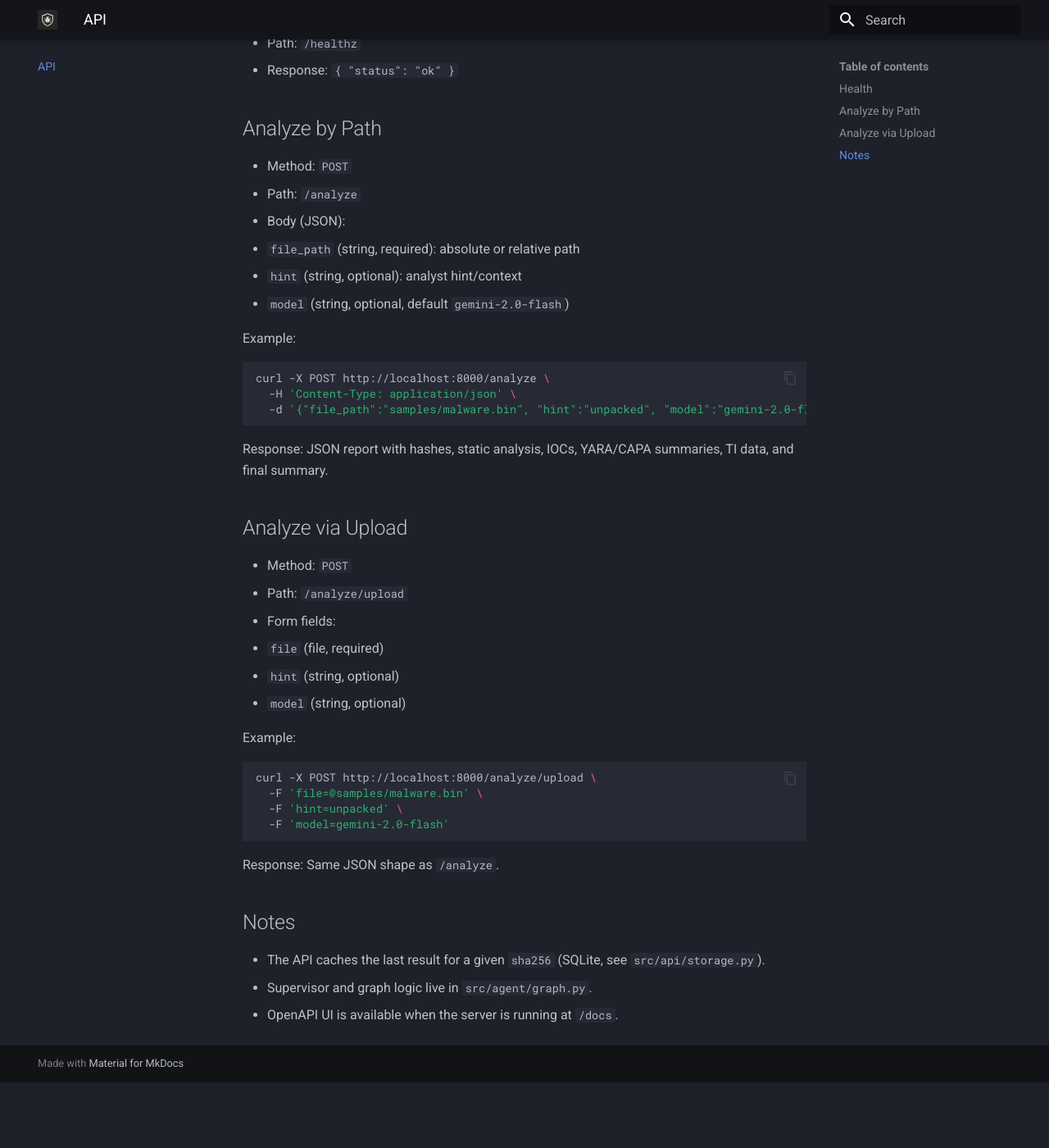
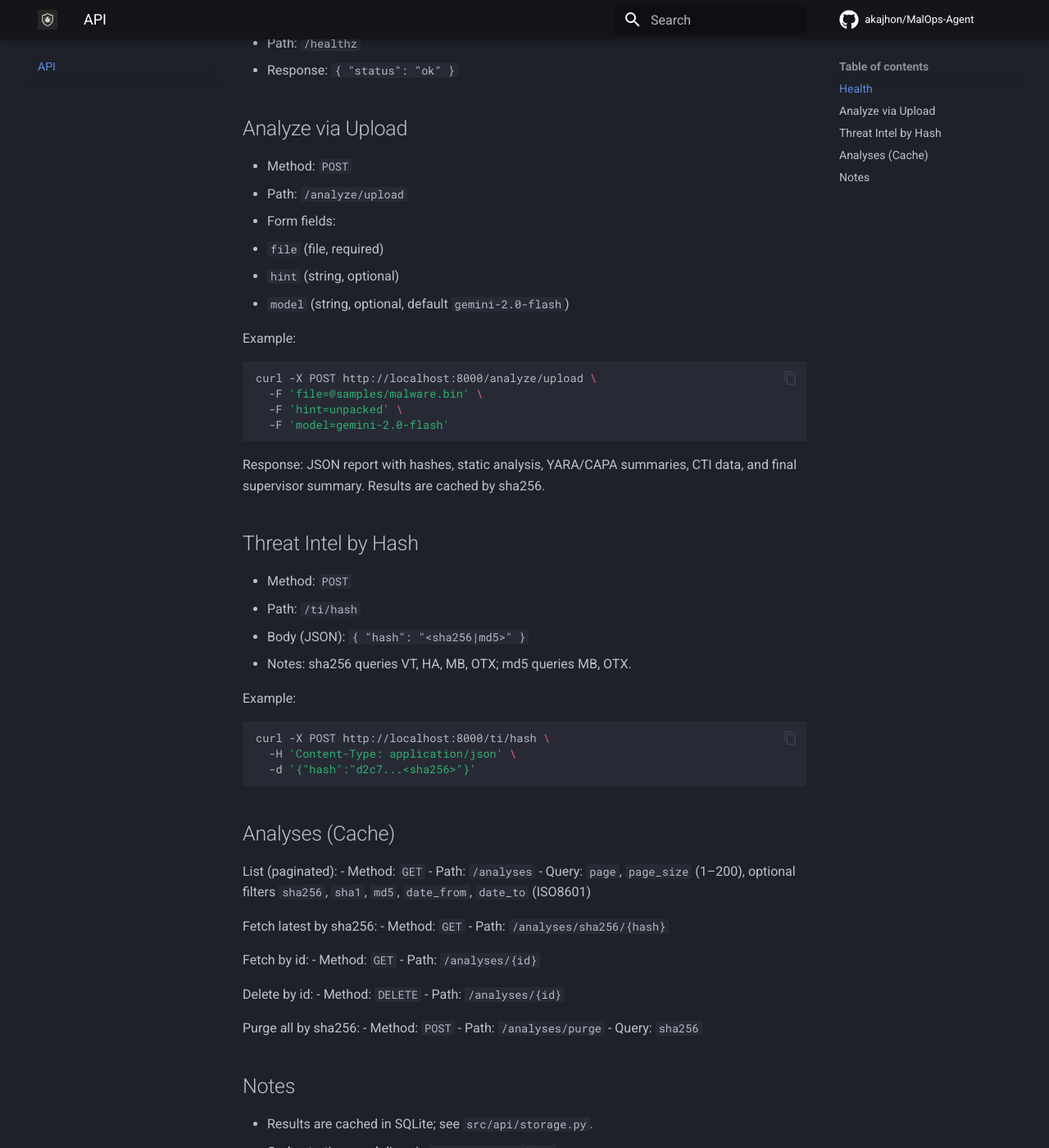
Before and after one commit to akajhon/MalOps-Agent, an MkDocs documentation site: the page built from docs/api.md, in a window 1280 px wide and 1400 px high, scrolled down 338 px. Shown: the whole window at 82% size. Built offline with MkDocs 1.6.1 and Material for MkDocs 9.7.7, drawn with Linux system fonts in a browser that asks for light colours; comment, search, counter and statistics services are not loaded; before the commit the page ends 1658 px from its top, so only the background shows below that; some of the changed text lies outside the part shown.

````diff
--- a/docs/api.md
+++ b/docs/api.md
@@ -11,30 +11,13 @@ Base URL (local): `http://localhost:8000`
 - Path: `/healthz`
 - Response: `{ "status": "ok" }`
 
-## Analyze by Path
-- Method: `POST`
-- Path: `/analyze`
-- Body (JSON):
-  - `file_path` (string, required): absolute or relative path
-  - `hint` (string, optional): analyst hint/context
-  - `model` (string, optional, default `gemini-2.0-flash`)
-
-Example:
-```bash
-curl -X POST http://localhost:8000/analyze \
-  -H 'Content-Type: application/json' \
-  -d '{"file_path":"samples/malware.bin", "hint":"unpacked", "model":"gemini-2.0-flash"}'
-```
-
-Response: JSON report with hashes, static analysis, IOCs, YARA/CAPA summaries, TI data, and final summary.
-
 ## Analyze via Upload
 - Method: `POST`
 - Path: `/analyze/upload`
 - Form fields:
   - `file` (file, required)
   - `hint` (string, optional)
-  - `model` (string, optional)
+  - `model` (string, optional, default `gemini-2.0-flash`)
 
 Example:
 ```bash
@@ -44,9 +27,46 @@ curl -X POST http://localhost:8000/analyze/upload \
   -F 'model=gemini-2.0-flash'
 ```
 
-Response: Same JSON shape as `/analyze`.
+Response: JSON report with hashes, static analysis, YARA/CAPA summaries, CTI data, and final supervisor summary. Results are cached by sha256.
+
+## Threat Intel by Hash
+- Method: `POST`
+- Path: `/ti/hash`
+- Body (JSON): `{ "hash": "<sha256|md5>" }`
+- Notes: sha256 queries VT, HA, MB, OTX; md5 queries MB, OTX.
+
+Example:
+```bash
+curl -X POST http://localhost:8000/ti/hash \
+  -H 'Content-Type: application/json' \
+  -d '{"hash":"d2c7...<sha256>"}'
+```
+
+## Analyses (Cache)
+
+List (paginated):
+- Method: `GET`
+- Path: `/analyses`
+- Query: `page`, `page_size` (1–200), optional filters `sha256`, `sha1`, `md5`, `date_from`, `date_to` (ISO8601)
+
+Fetch latest by sha256:
+- Method: `GET`
+- Path: `/analyses/sha256/{hash}`
+
+Fetch by id:
+- Method: `GET`
+- Path: `/analyses/{id}`
+
+Delete by id:
+- Method: `DELETE`
+- Path: `/analyses/{id}`
+
+Purge all by sha256:
+- Method: `POST`
+- Path: `/analyses/purge`
+- Query: `sha256`
 
 ## Notes
-- The API caches the last result for a given `sha256` (SQLite, see `src/api/storage.py`).
-- Supervisor and graph logic live in `src/agent/graph.py`.
-- OpenAPI UI is available when the server is running at `/docs`.
+- Results are cached in SQLite; see `src/api/storage.py`.
+- Orchestration graph lives in `src/agent/graph.py`.
+- OpenAPI UI is available at `/docs` when the server is running.
--- a/mkdocs.yml
+++ b/mkdocs.yml
@@ -2,6 +2,10 @@ site_name: MalOps Agent
 site_description: Malware triage agent with FastAPI and multi-agent graph
 site_dir: site
 docs_dir: docs
+
+repo_url: https://github.com/akajhon/MalOps-Agent
+repo_name: akajhon/MalOps-Agent # opcional, mostra o nome ao lado do ícone
+edit_uri: edit/main/docs/ # habilita "Edit this page" por página
 
 theme:
   name: material
@@ -13,7 +17,6 @@ theme:
     - content.tabs.link
   logo: assets/logo_malops.png
   favicon: assets/logo_malops.png
-  repo_url: https://github.com/akajhon/MalOps-Agent/
   icon:
     repo: fontawesome/brands/github
   palette:
````
Also changed, not shown: README.md (+7 -19 lines), docs/architecture.md (+11 -6 lines), docs/getting-started.md (+38 -9 lines), docs/index.md (+7 -6 lines), docs/reference/agent_graph.md (+2 -0 lines), 1 other file.
